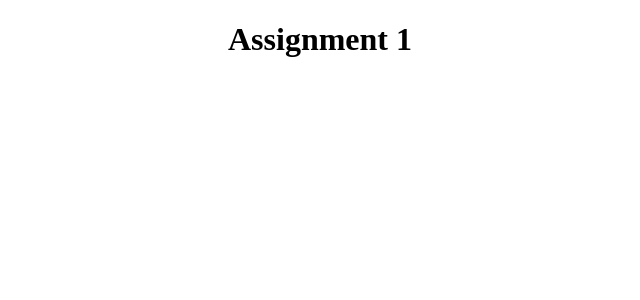
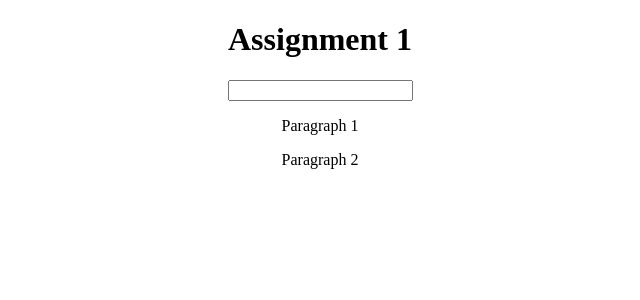
Before and after one commit to Abel-Zambrano/base-syntax-rxt, a React (Create React App) app: page / in a window 1280 px wide. Shown: the top 300 px of the page, without its empty margins (320-960 px from the left). Built offline with nearby package versions, Linux system fonts and the light colour scheme.

Commit message:
Added logic to components

```diff
--- a/src/App.js
+++ b/src/App.js
@@ -1,10 +1,14 @@
 import React from 'react';
 import './App.css';
+import UserInput from './components/UserInput';
+import UserOutput from './components/UserOutput';
 
 function App() {
   return (
     <div className="App">
       <h1>Assignment 1</h1>
+      <UserInput />
+      <UserOutput />
     </div>
   );
 }
--- a/src/components/UserInput.jsx
+++ b/src/components/UserInput.jsx
@@ -2,7 +2,9 @@ import React from 'react';
 
 const UserInput = () => {
     return (
-
+        <div>
+            <input type="text"/>
+        </div>
     )
 }
 
--- a/src/components/UserOutput.jsx
+++ b/src/components/UserOutput.jsx
@@ -2,7 +2,10 @@ import React from 'react';
 
 const UserOutput = () => {
     return (
-
+        <div>
+            <p>Paragraph 1</p>
+            <p>Paragraph 2</p>
+        </div>
     )
 }
 
```
